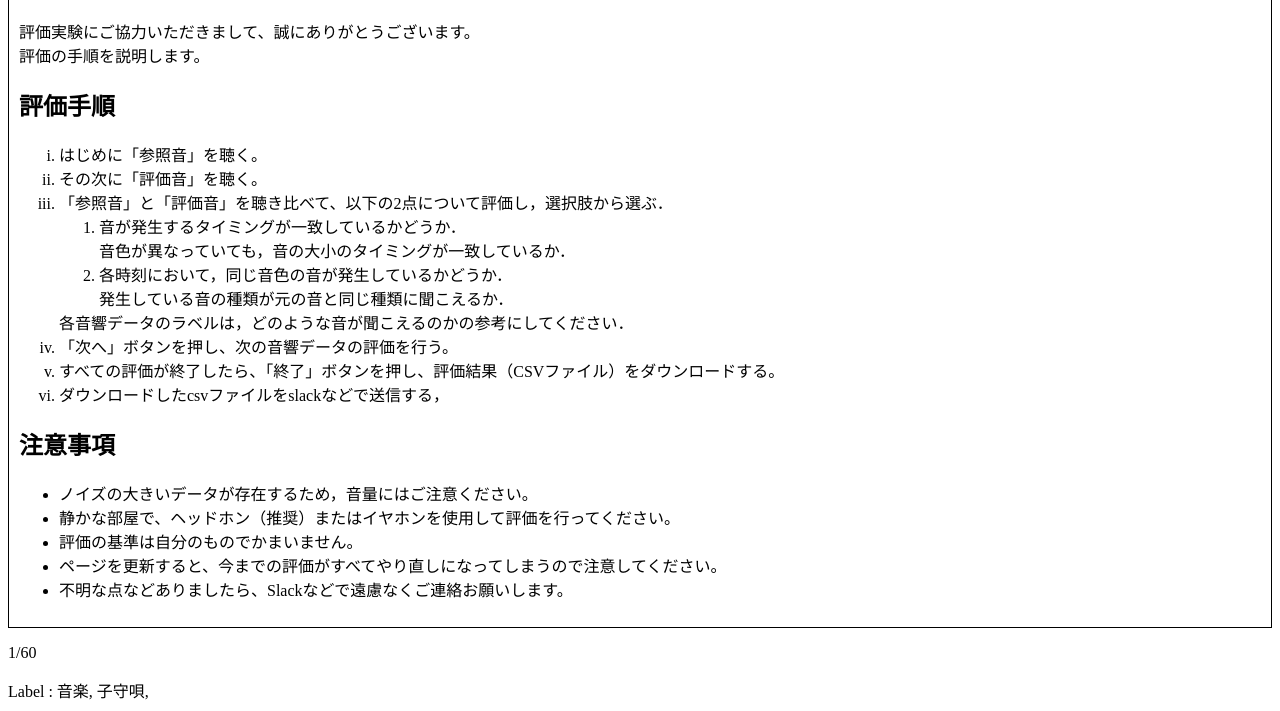
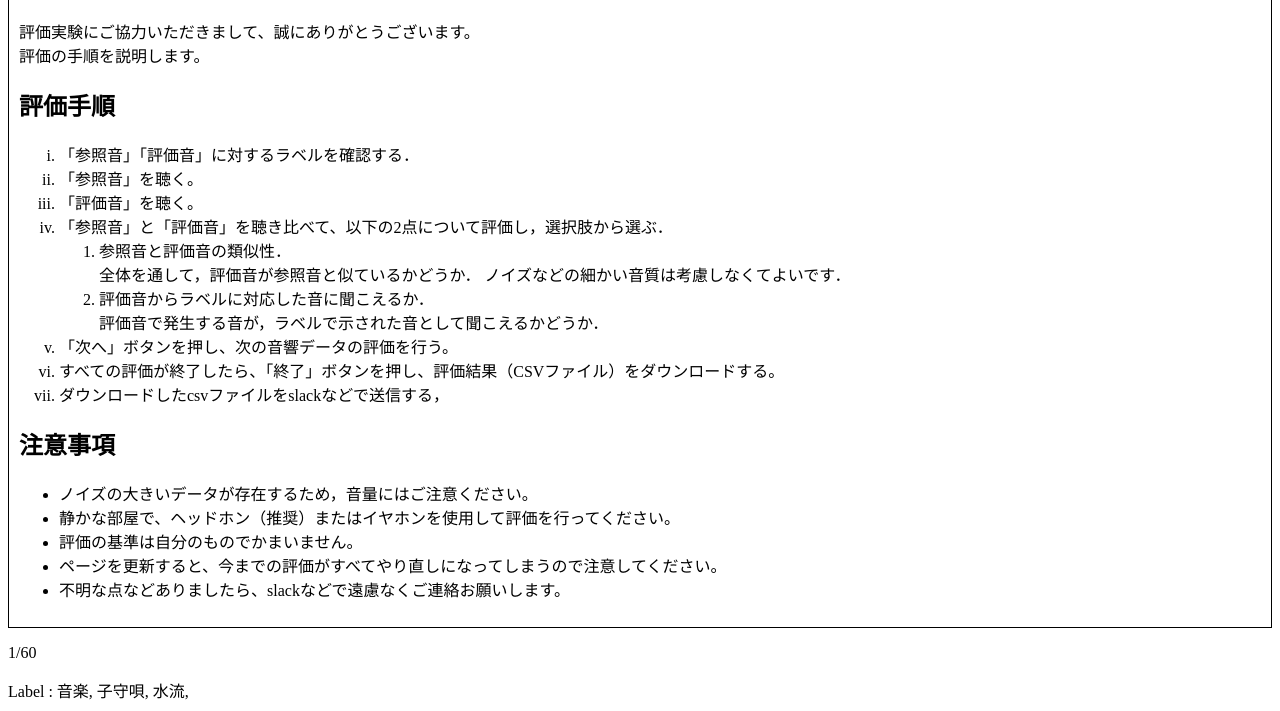
Before and after one commit to inuzukam/eval_k128, a plain HTML site: page index.html in a window 1280 px wide. Shown: the part 89-800 px from the top of the page. Drawn offline with Linux system fonts and the light colour scheme.

Commit message:
fix message

```diff
--- a/dmos.js
+++ b/dmos.js
@@ -283,13 +283,13 @@ const label_list = [
     ['03', '細断・破壊音'],
     ['04', 'チェーンソー', '電動工具'],
     ['05', '液体が波打つ音', '話し声', '屋外・自然の音'],
-    ['06', 'ヘビ', 'シーッと言う声'],
-    ['07', '音楽', '子守唄'],
+    ['06', 'シーッと言う声', '吠える声', 'ペット', 'ワンワン', '犬'],
+    ['07', '音楽', '子守唄', '水流'],
     ['08', 'レジ'],
     ['09', '草刈り機', '乗り物', '話し声'],
     ['10', '吠える声', 'ペット', 'ワンワン', '話し声', '犬', 'せき', '動物'],
     ['11', '蛇口から流れる水', 'お風呂', '水流'],
-    ['12', '静寂', 'エンジンがかかる音'],
+    ['12', 'エンジンがかかる音'],
     ['13', '猫', 'ペット', 'うなり声', '動物'],
     ['14', '鳥類', '大型の水鳥']
 ];
--- a/index.html
+++ b/index.html
@@ -20,16 +20,17 @@
                     評価の手順を説明します。
                     <h2>評価手順</h2>
                     <ol type='i'>
-                        <li>はじめに「参照音」を聴く。</li>
-                        <li>その次に「評価音」を聴く。</li>
+                        <li>「参照音」「評価音」に対するラベルを確認する．</li>
+                        <li>「参照音」を聴く。</li>
+                        <li>「評価音」を聴く。</li>
                         <li>「参照音」と「評価音」を聴き比べて、以下の2点について評価し，選択肢から選ぶ．
                             <ol>
-                                <li>音が発生するタイミングが一致しているかどうか．</li>
-                                音色が異なっていても，音の大小のタイミングが一致しているか．
-                                <li>各時刻において，同じ音色の音が発生しているかどうか．</li>
-                                発生している音の種類が元の音と同じ種類に聞こえるか．
+                                <li>参照音と評価音の類似性．</li>
+                                全体を通して，評価音が参照音と似ているかどうか．
+                                ノイズなどの細かい音質は考慮しなくてよいです．
+                                <li>評価音からラベルに対応した音に聞こえるか．</li>
+                                評価音で発生する音が，ラベルで示された音として聞こえるかどうか．
                             </ol>
-                            各音響データのラベルは，どのような音が聞こえるのかの参考にしてください．
                         </li>
                         <li>「次へ」ボタンを押し、次の音響データの評価を行う。</li>
                         <li>すべての評価が終了したら、「終了」ボタンを押し、評価結果（CSVファイル）をダウンロードする。</li>
@@ -41,7 +42,7 @@
                         <li>静かな部屋で、ヘッドホン（推奨）またはイヤホンを使用して評価を行ってください。</li>
                         <li>評価の基準は自分のものでかまいません。</li>
                         <li>ページを更新すると、今までの評価がすべてやり直しになってしまうので注意してください。</li>
-                        <li>不明な点などありましたら、Slackなどで遠慮なくご連絡お願いします。</li>
+                        <li>不明な点などありましたら、slackなどで遠慮なくご連絡お願いします。</li>
                     </ul>
                 </p>
 
@@ -55,7 +56,7 @@
         <p id="sub"></p>
 
         <ol>
-            <li>音が発生したタイミングについて</li>
+            <li>参照音と比較音の類似性</li>
             <p>
                 <label><input type="radio" name="eval1" onclick="evaluation1()">1: 非常に遠い</label><br>
                 <label><input type="radio" name="eval1" onclick="evaluation1()">2: 遠い</label><br>
@@ -64,7 +65,7 @@
                 <label><input type="radio" name="eval1" onclick="evaluation1()">5: 非常に近い</label>
             </p>
 
-            <li>発生した音の音色について</li>
+            <li>評価音からラベルに対応した音に聞こえるか</li>
             <p>
                 <label><input type="radio" name="eval2" onclick="evaluation2()">1: 非常に遠い</label><br>
                 <label><input type="radio" name="eval2" onclick="evaluation2()">2: 遠い</label><br>
```
